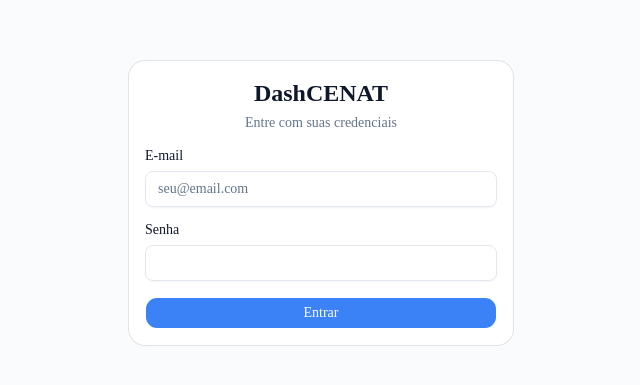
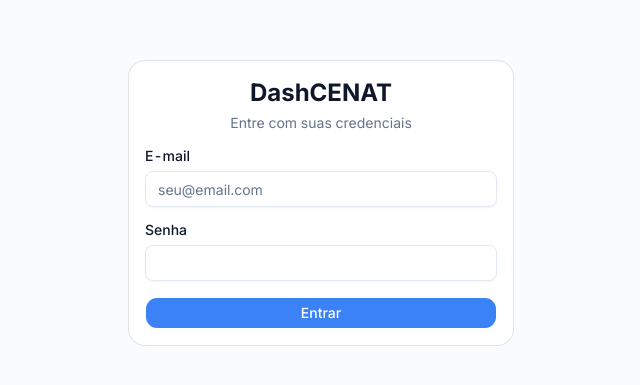
Before and after one commit to linsalefe/dashcenat, a Next.js app in the folder frontend/: page /login in a window 1280 px wide. Shown: the part 197-582 px from the top of the page, without its empty margins (319-959 px from the left). Built offline with nearby package versions, Linux system fonts and the light colour scheme; no server answers.

Commit message:
feat(visual): troca Geist por Inter Variable + JetBrains Mono
next/font/google carrega Inter (sans) + JetBrains Mono (mono) com
display: swap. Variáveis CSS --font-sans e --font-mono propagam
para os tokens de @theme inline.

DashCENAT Sprint Visual — Etapa 4.

```diff
--- a/frontend/app/layout.tsx
+++ b/frontend/app/layout.tsx
@@ -1,16 +1,18 @@
 import type { Metadata } from "next";
-import { Geist, Geist_Mono } from "next/font/google";
+import { Inter, JetBrains_Mono } from "next/font/google";
 import { Toaster } from "@/components/ui/sonner";
 import "./globals.css";
 
-const geistSans = Geist({
-  variable: "--font-geist-sans",
+const inter = Inter({
+  variable: "--font-sans",
   subsets: ["latin"],
+  display: "swap",
 });
 
-const geistMono = Geist_Mono({
-  variable: "--font-geist-mono",
+const jetbrainsMono = JetBrains_Mono({
+  variable: "--font-mono",
   subsets: ["latin"],
+  display: "swap",
 });
 
 export const metadata: Metadata = {
@@ -20,14 +22,9 @@ export const metadata: Metadata = {
 
 export default function RootLayout({
   children,
-}: Readonly<{
-  children: React.ReactNode;
-}>) {
+}: Readonly<{ children: React.ReactNode }>) {
   return (
-    <html
-      lang="pt-BR"
-      className={`${geistSans.variable} ${geistMono.variable} h-full antialiased`}
-    >
+    <html lang="pt-BR" className={`${inter.variable} ${jetbrainsMono.variable} h-full antialiased`}>
       <body className="min-h-full flex flex-col">
         {children}
         <Toaster richColors position="top-right" />
```
